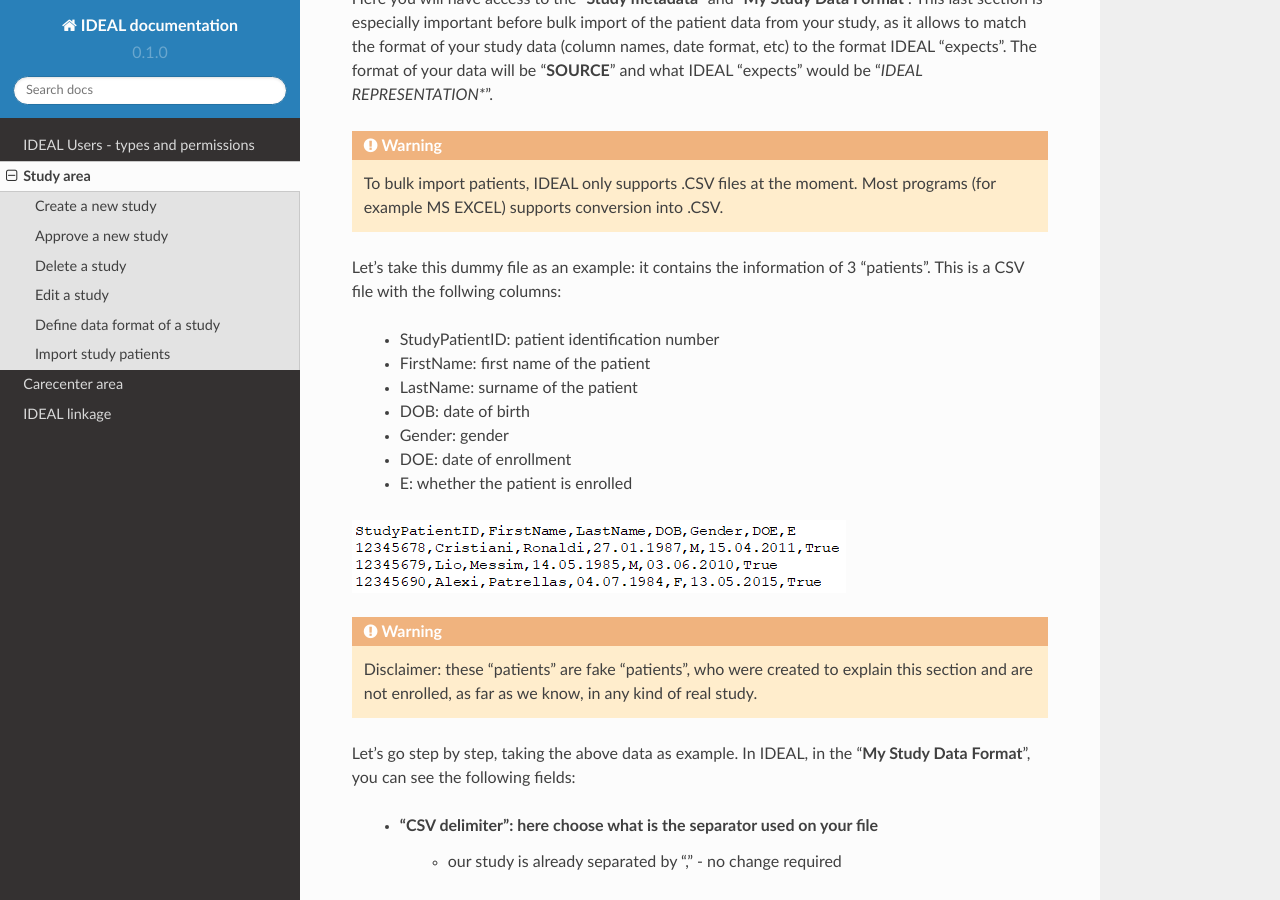
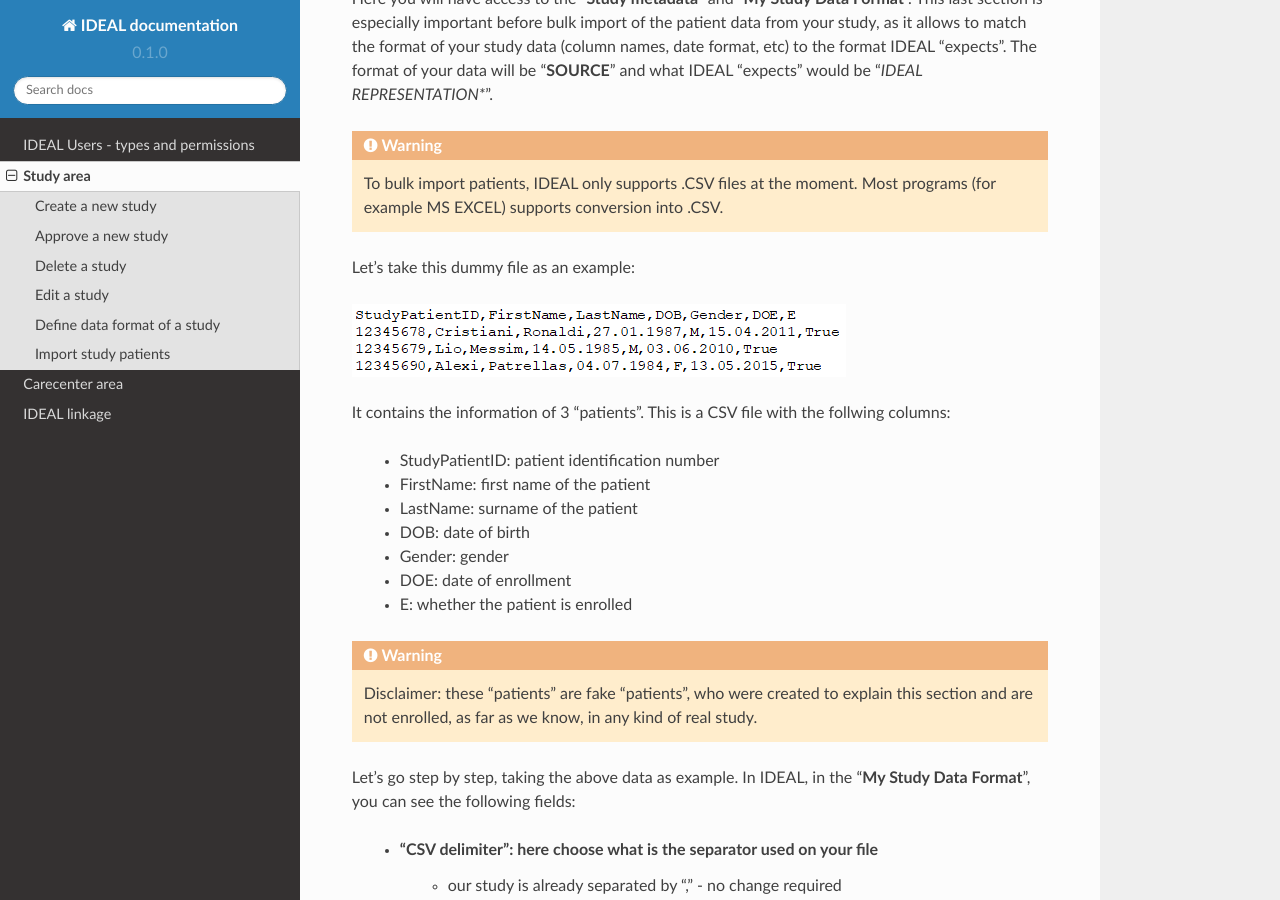
Before and after one commit to Nynuphar/IDEAL-doc, a Sphinx documentation site: the page built from docs/source/study.rst, in a window 1280 px wide and 900 px high, scrolled down 3276 px. Built offline with Sphinx 7.4.7 and the Read the Docs theme 2.0.0, drawn with Linux system fonts in a browser that asks for light colours; pages that are not in the unit, such as notebooks, are missing from menus.

Commit message:
Update study.rst

```diff
--- a/docs/source/study.rst
+++ b/docs/source/study.rst
@@ -93,7 +93,11 @@ Here you will have access to the "**Study metadata**" and "**My Study Data Forma
 .. warning::
    To bulk import patients, IDEAL only supports .CSV files at the moment. Most programs (for example MS EXCEL) supports  conversion into .CSV.
 
-Let's take this dummy file as an example: it contains the information of 3 "patients". This is a CSV file with the follwing columns:
+Let's take this dummy file as an example:
+
+.. image:: PatientsFake.png
+
+It contains the information of 3 "patients". This is a CSV file with the follwing columns:
 
    * StudyPatientID: patient identification number
    * FirstName: first name of the patient
@@ -102,9 +106,6 @@ Let's take this dummy file as an example: it contains the information of 3 "pati
    * Gender: gender
    * DOE: date of enrollment
    * E: whether the patient is enrolled
-
-
-.. image:: PatientsFake.png
 
 .. warning::
     Disclaimer: these "patients" are fake "patients", who were created to explain this section and are not enrolled, as far as we know, in any kind of real study.
```
